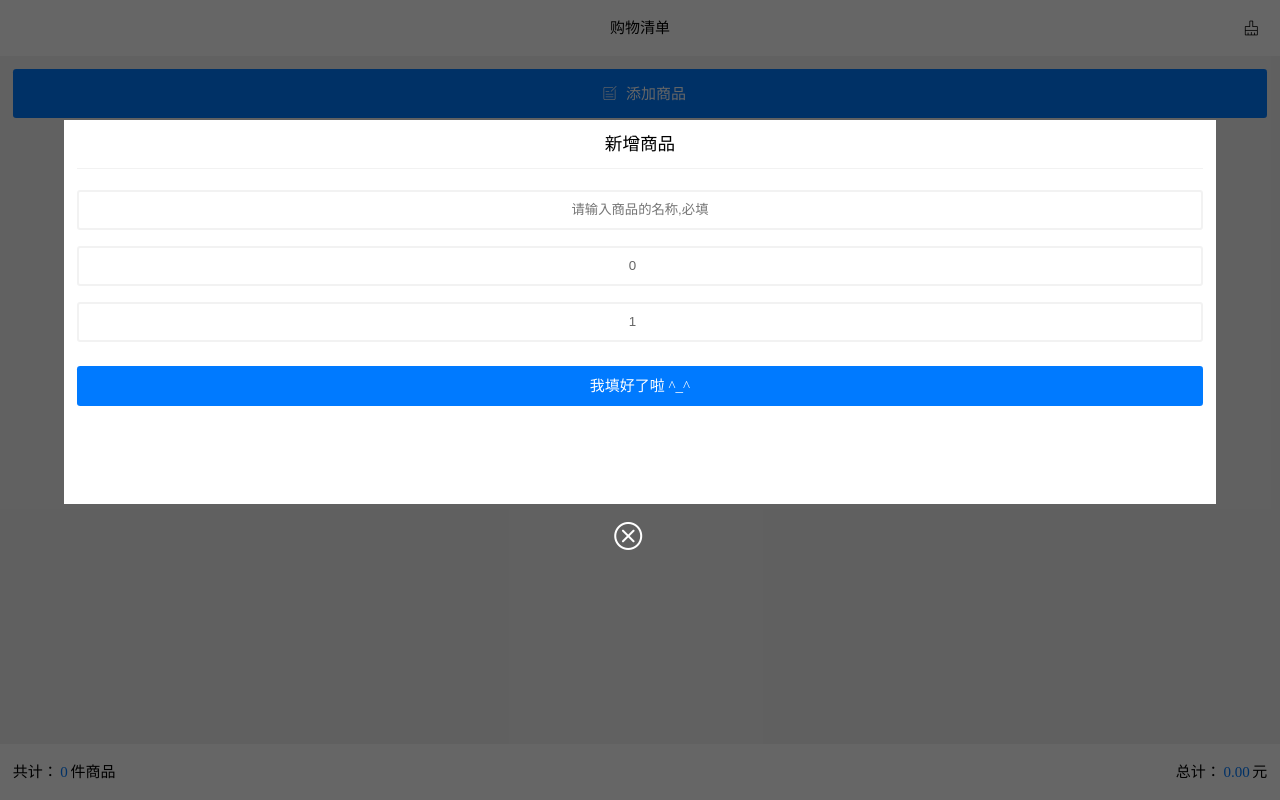
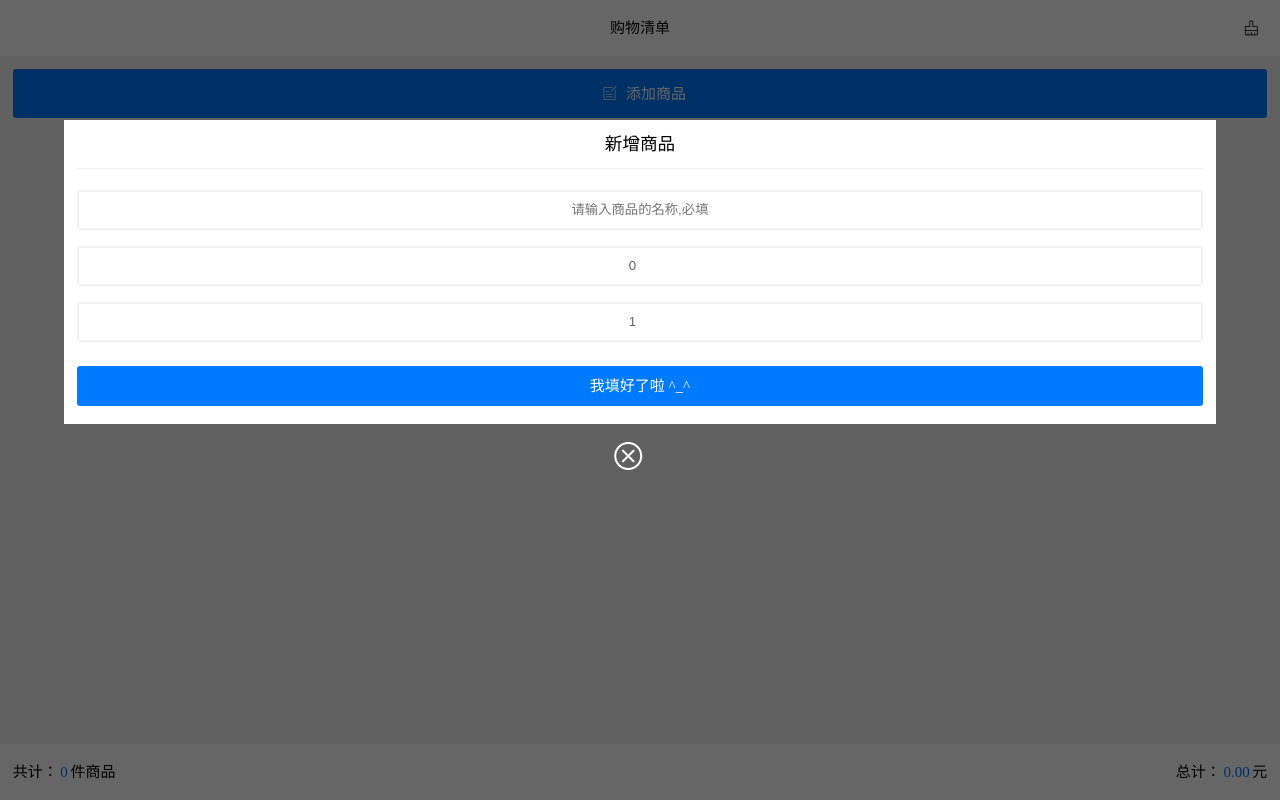
Before and after one commit to xa1st/cart, a Vue app: page / in a window 1280 px wide. Both pictures are taken after a click on the element "添加商品". Built offline with nearby package versions, Linux system fonts and the light colour scheme.

Commit message:
修复弹框高度

```diff
--- a/src/components/inputBox.vue
+++ b/src/components/inputBox.vue
@@ -71,7 +71,7 @@
 
   .editbox {
     width: 90%;
-    min-height: 48vh;
+    min-height: 38vh;
     margin: 15vh auto;
     z-index: 2;
     position: absolute;
```
